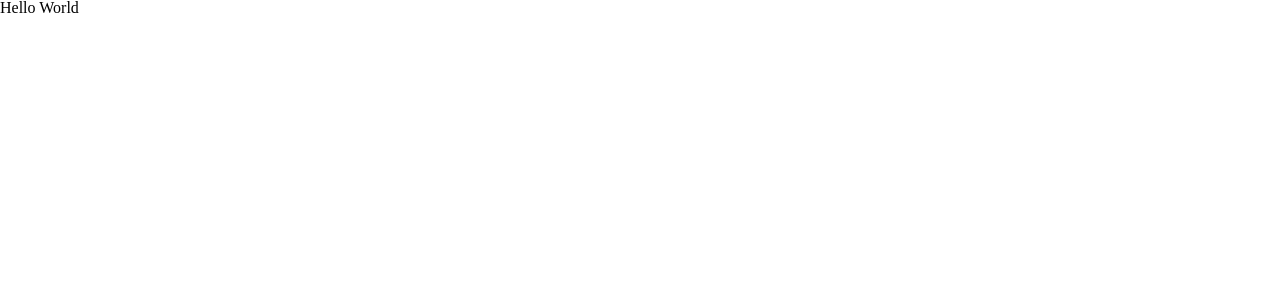
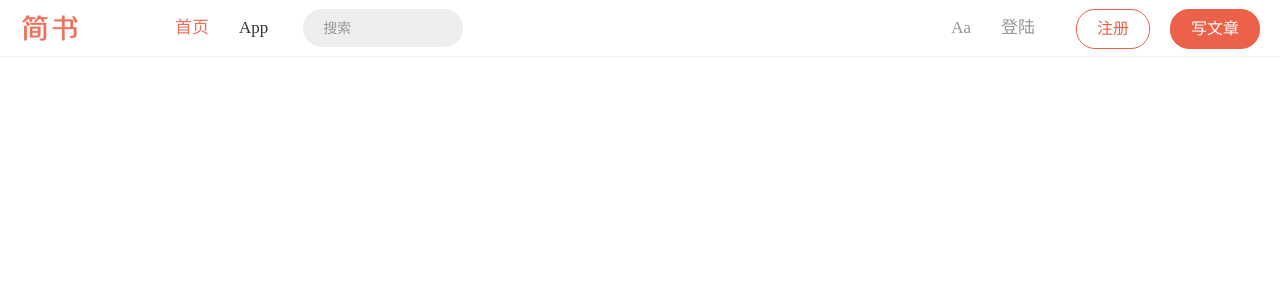
Before and after one commit to HyderYang/jianshu, a React (Create React App) app: page / in a window 1280 px wide. Shown: the top 300 px of the page. Built offline with nearby package versions, Linux system fonts and the light colour scheme.

Commit message:
头部布局完成

```diff
--- a/src/App.js
+++ b/src/App.js
@@ -1,10 +1,11 @@
 import React from 'react'
+import Header from "./common/header";
 
 export default class App extends React.Component{
   render() {
     return (
       <div>
-        Hello World
+        <Header />
       </div>
     );
   }
--- /dev/null
+++ b/src/common/header/index.js
@@ -0,0 +1,45 @@
+import React from 'react'
+
+import {
+  HeaderWrapper,
+  Logo,
+  Nav,
+  NavItem,
+  SearchWrapper,
+  NavSearch,
+  SearchInfo,
+  SearchInfoTitle,
+  SearchInfoSwitch,
+  SearchInfoList,
+  SearchInfoItem,
+  Addition,
+  Button
+} from './style';
+
+export default class Header extends React.Component{
+  constructor(props) {
+    super(props);
+    this.state = {
+
+    }
+  }
+
+  render() {
+    return (
+      <HeaderWrapper>
+        <Logo />
+        <Nav>
+          <NavItem className={"left active"}>首页</NavItem>
+          <NavItem className={"left"}>App</NavItem>
+          <NavItem className={"right"}>登陆</NavItem>
+          <NavItem className={"right"}>Aa</NavItem>
+          <NavSearch></NavSearch>
+        </Nav>
+        <Addition>
+          <Button className={"writting"}>写文章</Button>
+          <Button className={"reg"}>注册</Button>
+        </Addition>
+      </HeaderWrapper>
+    );
+  }
+}
--- /dev/null
+++ b/src/common/header/style.js
@@ -0,0 +1,172 @@
+import styled from 'styled-components';
+import logoPic from '../../statics/logo.png';
+
+export const HeaderWrapper = styled.div`
+	z-index: 1;
+	position: relative;
+	height: 56px;
+	border-bottom: 1px solid #f0f0f0;
+`;
+
+export const Logo = styled.div`
+	position: absolute;
+	top: 0;
+	left: 0;
+	display: block;
+	width: 100px;
+	height: 56px;
+	background: url(${logoPic});
+	background-size: contain;
+`;
+
+export const Nav = styled.div`
+	width: 960px;
+	height: 100%;
+	padding-right: 70px;
+	box-sizing: border-box;
+	margin: 0 auto;
+`;
+
+export const NavItem = styled.div`
+	line-height: 56px;
+	padding: 0 15px;
+	font-size: 17px;
+	color: #333;
+	&.left {
+		float: left;
+	}
+	&.right {
+		float: right;
+		color: #969696;
+	}
+	&.active {
+		color: #ea6f5a;
+	}
+`;
+
+export const SearchWrapper = styled.div`
+	position: relative;
+	float: left;
+	.zoom {
+		position: absolute;
+		right: 5px;
+		bottom: 5px;
+		width: 30px;
+		line-height: 30px;
+		border-radius: 15px;
+		text-align: center;
+		&.focused {
+			background: #777;
+			color: #fff;
+		}
+	}
+`;
+
+export const NavSearch = styled.input.attrs({
+	placeholder: '搜索'
+})`
+	width: 160px;
+	height: 38px;
+	padding: 0 30px 0 20px;
+	margin-top: 9px;
+	margin-left: 20px;
+	box-sizing: border-box;
+	border: none;
+	outline: none;
+	border-radius: 19px;
+	background: #eee;
+	font-size: 14px;
+	color: #666;
+	&::placeholder {
+		color: #999;
+	}
+	&.focused {
+		width: 240px;
+	}
+	&.slide-enter {
+		transition: all .2s ease-out;
+	}
+	&.slide-enter-active {
+		width: 240px;
+	}
+	&.slide-exit {
+		transition: all .2s ease-out;
+	}
+	&.slide-exit-active {
+		width: 160px;
+	}
+`;
+
+export const SearchInfo = styled.div`
+	position: absolute;
+	left: 0;
+	top: 56px;
+	width: 240px;
+	padding: 0 20px;
+	box-shadow: 0 0 8px rgba(0, 0, 0, .2);
+	background: #fff;
+`;
+
+export const SearchInfoTitle = styled.div`
+	margin-top: 20px;
+	margin-bottom: 15px;
+	line-height: 20px;
+	font-size: 14px;
+	color: #969696;
+`;
+
+export const SearchInfoSwitch = styled.span`
+	float: right;
+	font-size: 13px;
+	cursor: pointer;
+	.spin {
+		display: block;
+		float: left;
+		font-size: 12px;
+		margin-right: 2px;
+		transition: all .2s ease-in;
+		transform-origin: center center;
+	}
+`;
+
+export const SearchInfoList = styled.div`
+	overflow: hidden;
+`;
+
+export const SearchInfoItem = styled.a`
+	display: block;
+	float: left;
+	line-height: 20px;
+	padding: 0 5px;
+	margin-right: 10px;
+	margin-bottom: 15px;
+	font-size: 12px;
+	border: 1px solid #ddd;
+	color: #787878;
+	border-radius: 3px;
+`;
+
+export const Addition = styled.div`
+	position: absolute;
+	right: 0;
+	top: 0;
+	height: 56px;
+`;
+
+export const Button = styled.div`
+	float: right;
+	margin-top: 9px;
+	margin-right: 20px;
+	padding: 0 20px;
+	line-height: 38px;
+	border-radius: 19px;
+	border: 1px solid #ec6149;
+	font-siz: 14px;
+	&.reg {
+		color: #ec6149;
+	}
+	&.writting {
+		color: #fff;
+		background: #ec6149;
+	}
+`;
```
Also changed, not shown: src/statics/logo.png (added).
